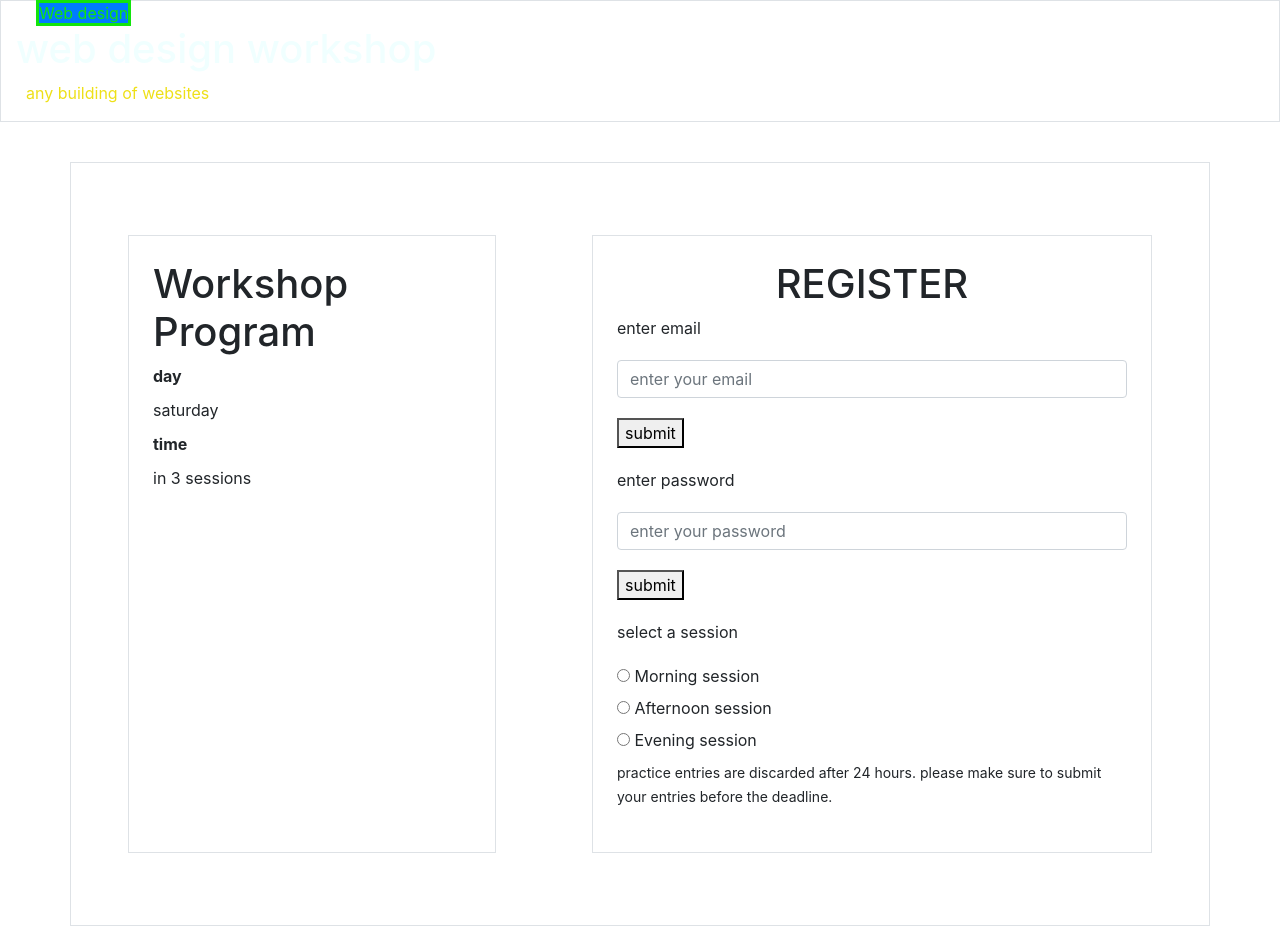
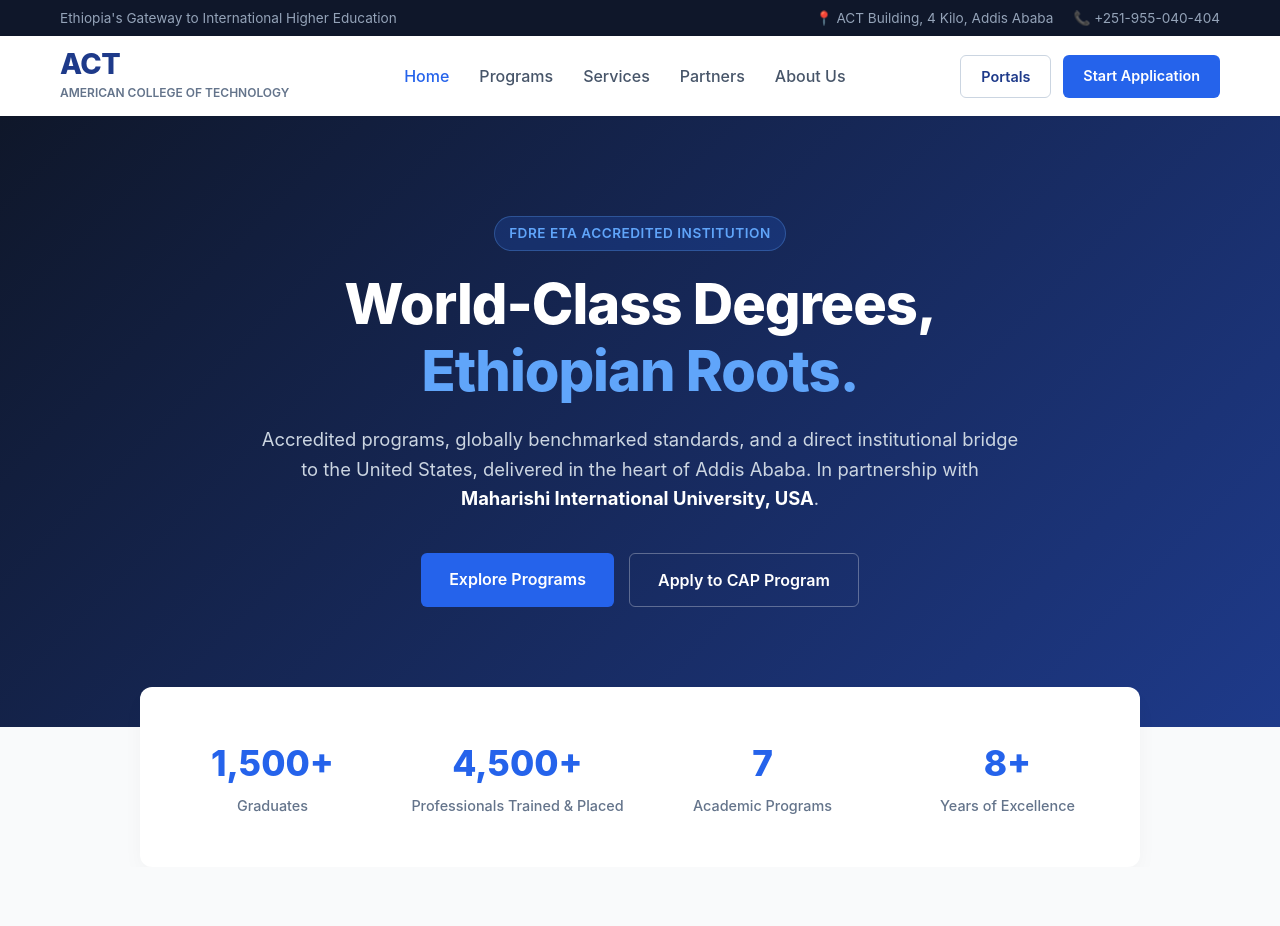
Before and after one commit to biruksamuel199-cmd/web-assignment, a plain HTML site: page index.html in a window 1280 px wide. After the commit the page ends 867 px from the top, so only its background shows below. Drawn offline with nearby package versions, Linux system fonts and the light colour scheme.

Commit message:
Add files via upload

```diff
--- /dev/null
+++ b/act.clone.css
@@ -0,0 +1,241 @@
+* {
+    margin: 0;
+    padding: 0;
+    box-sizing: border-box;
+    font-family: 'Inter', sans-serif;
+}
+
+body {
+    color: #1f2937;
+    background-color: #f9fafb;
+    line-height: 1.5;
+}
+
+.container {
+    max-width: 1200px;
+    margin: 0 auto;
+    padding: 0 20px;
+}
+
+/* Top Bar */
+.top-bar {
+    background-color: #0f172a;
+    color: #94a3b8;
+    font-size: 0.85rem;
+    padding: 8px 0;
+}
+
+.top-bar-flex {
+    display: flex;
+    justify-content: space-between;
+    align-items: center;
+}
+
+.top-contact {
+    display: flex;
+    gap: 20px;
+}
+
+/* Navbar */
+.navbar {
+    background-color: #ffffff;
+    box-shadow: 0 1px 3px rgba(0, 0, 0, 0.1);
+    position: sticky;
+    top: 0;
+    z-index: 100;
+}
+
+.nav-flex {
+    display: flex;
+    align-items: center;
+    justify-content: space-between;
+    height: 80px;
+}
+
+.logo h1 {
+    font-size: 1.8rem;
+    color: #1e3a8a;
+    font-weight: 800;
+    letter-spacing: -0.5px;
+    line-height: 1;
+}
+
+.logo span {
+    font-size: 0.75rem;
+    color: #64748b;
+    font-weight: 600;
+    text-transform: uppercase;
+}
+
+.nav-links {
+    display: flex;
+    gap: 30px;
+}
+
+.nav-links a {
+    text-decoration: none;
+    color: #475569;
+    font-weight: 500;
+    transition: color 0.2s;
+}
+
+.nav-links a:hover, .nav-links a.active {
+    color: #2563eb;
+}
+
+.nav-actions {
+    display: flex;
+    gap: 12px;
+}
+
+/* Buttons */
+.btn-primary {
+    background-color: #2563eb;
+    color: #ffffff;
+    padding: 10px 20px;
+    border-radius: 6px;
+    text-decoration: none;
+    font-weight: 600;
+    font-size: 0.9rem;
+    transition: background-color 0.2s;
+}
+
+.btn-primary:hover {
+    background-color: #1d4ed8;
+}
+
+.btn-outline {
+    background-color: transparent;
+    color: #1e3a8a;
+    border: 1px solid #cbd5e1;
+    padding: 10px 20px;
+    border-radius: 6px;
+    text-decoration: none;
+    font-weight: 600;
+    font-size: 0.9rem;
+    transition: all 0.2s;
+}
+
+.btn-outline:hover {
+    border-color: #2563eb;
+    color: #2563eb;
+}
+
+.btn-large {
+    padding: 14px 28px;
+    font-size: 1rem;
+}
+.hero {
+    background: linear-gradient(135deg, #0f172a 0%, #1e3a8a 100%);
+    color: #ffffff;
+    padding: 100px 0 120px;
+    text-align: center;
+}
+
+.hero-content {
+    max-width: 800px;
+    margin: 0 auto;
+}
+
+.badge {
+    display: inline-block;
+    background-color: rgba(37, 99, 235, 0.2);
+    color: #60a5fa;
+    border: 1px solid rgba(96, 165, 250, 0.3);
+    padding: 6px 14px;
+    border-radius: 20px;
+    font-size: 0.85rem;
+    font-weight: 600;
+    margin-bottom: 20px;
+    text-transform: uppercase;
+    letter-spacing: 0.5px;
+}
+
+.hero h1 {
+    font-size: 3.5rem;
+    font-weight: 800;
+    line-height: 1.2;
+    margin-bottom: 20px;
+    letter-spacing: -1px;
+}
+
+.hero h1 .highlight {
+    color: #60a5fa;
+}
+
+.hero-desc {
+    font-size: 1.15rem;
+    color: #cbd5e1;
+    margin-bottom: 40px;
+    line-height: 1.6;
+}
+
+.hero-desc strong {
+    color: #ffffff;
+}
+
+.hero-buttons {
+    display: flex;
+    justify-content: center;
+    gap: 15px;
+}
+
+.hero .btn-outline {
+    color: #ffffff;
+    border-color: rgba(255, 255, 255, 0.3);
+}
+
+.hero .btn-outline:hover {
+    background-color: rgba(255, 255, 255, 0.1);
+    border-color: #ffffff;
+}
+
+/* Stats Section */
+.stats-section {
+    background-color: #ffffff;
+    padding: 50px 0;
+    box-shadow: 0 10px 25px -5px rgba(0, 0, 0, 0.05);
+    margin-top: -40px;
+    position: relative;
+    border-radius: 12px;
+    max-width: 1000px;
+    margin-left: auto;
+    margin-right: auto;
+}
+
+.stats-grid {
+    display: grid;
+    grid-template-columns: repeat(4, 1fr);
+    text-align: center;
+    gap: 20px;
+}
+
+.stat-item h3 {
+    font-size: 2.2rem;
+    color: #2563eb;
+    font-weight: 800;
+    margin-bottom: 5px;
+}
+
+.stat-item p {
+    color: #64748b;
+    font-size: 0.9rem;
+    font-weight: 500;
+}
+
+/* Responsive design */
+@media (max-width: 768px) {
+    .nav-links, .top-bar {
+        display: none;
+    }
+    .hero h1 {
+        font-size: 2.5rem;
+    }
+    .stats-grid {
+        grid-template-columns: repeat(2, 1fr);
+        gap: 30px;
+    }
+    .stats-section {
+        margin: 20px 20px 0 20px;
+    }
+}
--- a/index.html
+++ b/index.html
@@ -3,49 +3,80 @@
 <head>
     <meta charset="UTF-8">
     <meta name="viewport" content="width=device-width, initial-scale=1.0">
-    <title>web assignment</title>
-    <link href="https://cdn.jsdelivr.net/npm/bootstrap@6.0.0-alpha.1/dist/css/bootstrap.min.css" rel="stylesheet">
-    <script type="module" src="https://cdn.jsdelivr.net/npm/bootstrap@6.0.0-alpha.1/dist/js/bootstrap.bundle.min.js"></script>
+    <title>ACT - American College of Technology</title>
+    <link rel="stylesheet" href="style.css">
+     <link href="act.clone.css" rel="stylesheet">
+
 </head>
 <body>
-    <div class="container-fluid border bg-black text-white" style="margin-bottom: 20px;">
-        <div class="row gx-5">
-            <div class="col">
-                <span class="bg-primary" style="color: rgb(18, 228, 12); width: 6rem; margin-top: 20px; margin-left: 20px; border: solid; text-align: center; background-color: #000;">Web design</span>
-                <h1 style="color: azure;">web design workshop</h1>
-                <p style="color: rgb(238, 224, 24); margin-left: 10px;">any building of websites</p>
+
+    <div class="top-bar">
+        <div class="container top-bar-flex">
+            <p>Ethiopia's Gateway to International Higher Education</p>
+            <div class="top-contact">
+                <span>📍 ACT Building, 4 Kilo, Addis Ababa</span>
+                <span>📞 +251-955-040-404</span>
             </div>
         </div>
     </div>
-    <div class="container border p-4" style="margin-top: 40px;">
-        <div class="row gx-5">
-            <div class="col md-3 border p-4 m-5" style="margin-top: 20px;">
-                <h1>Workshop Program</h1>
-                <p style="margin-bottom: 10px; font-weight: bold;">day</p>
-                <p style="margin-bottom: 10px; font-weight: normal;">saturday</p>
-                <p style="margin-bottom: 10px; font-weight: bold;">time</p>
-                <p style="margin-bottom: 10px; font-weight: normal;">in 3 sessions</p>
+
+
+    <header class="navbar">
+        <div class="container nav-flex">
+            <div class="logo">
+                <h1>ACT</h1>
+                <span>American College of Technology</span>
             </div>
-            <div class="col-6 md-3 border p-4 m-5" style="margin-top: 20px;">
-                <h1 style="text-align: center;">REGISTER</h1>
-                <p style="margin-bottom: 20px;">enter email</p>
-                <input type="email" placeholder="enter your email" class="form-control" style="margin-bottom: 20px;">
-                <button type="submit" class="theme-primary btn-solid btn-styled" style="margin-bottom: 20px;">submit</button>
-                <p style="margin-bottom: 20px;">enter password</p>
-                <input type="text" placeholder="enter your password" class="form-control" style="margin-bottom: 20px;">
-                <button type="submit" class="theme-primary btn-solid btn-styled" style="margin-bottom: 20px;">submit</button>
-                <p style="margin-bottom: 20px;">select a session</p>
-                <input type="radio" id="morning" name="session" value="morning">
-                <label for="morning">Morning session</label><br>
-                <input type="radio" id="afternoon" name="session" value="afternoon">
-                <label for="afternoon">Afternoon session</label><br>
-                <input type="radio" id="evening" name="session" value="evening">
-                <label for="evening">Evening session</label><br>
-                <p style="margin-bottom: 20px;" class="fs-6"><small>
-                    practice entries are discarded after 24 hours. please make sure to submit your entries before the deadline.
-                </small></p>
+            <nav class="nav-links">
+                <a href="#" class="active">Home</a>
+                <a href="#">Programs</a>
+                <a href="#">Services</a>
+                <a href="#">Partners</a>
+                <a href="#">About Us</a>
+            </nav>
+            <div class="nav-actions">
+                <a href="#" class="btn-outline">Portals</a>
+                <a href="#" class="btn-primary">Start Application</a>
             </div>
         </div>
-    </div>
+    </header>
+
+
+    <section class="hero">
+        <div class="container hero-content">
+            <span class="badge">FDRE ETA Accredited Institution</span>
+            <h1>World-Class Degrees, <br><span class="highlight">Ethiopian Roots.</span></h1>
+            <p class="hero-desc">
+                Accredited programs, globally benchmarked standards, and a direct institutional bridge to the United States, delivered in the heart of Addis Ababa. In partnership with <strong>Maharishi International University, USA</strong>.
+            </p>
+            <div class="hero-buttons">
+                <a href="#" class="btn-primary btn-large">Explore Programs</a>
+                <a href="#" class="btn-outline btn-large">Apply to CAP Program</a>
+            </div>
+        </div>
+    </section>
+
+
+    <section class="stats-section">
+        <div class="container stats-grid">
+            <div class="stat-item">
+                <h3>1,500+</h3>
+                <p>Graduates</p>
+            </div>
+            <div class="stat-item">
+                <h3>4,500+</h3>
+                <p>Professionals Trained & Placed</p>
+            </div>
+            <div class="stat-item">
+                <h3>7</h3>
+                <p>Academic Programs</p>
+            </div>
+            <div class="stat-item">
+                <h3>8+</h3>
+                <p>Years of Excellence</p>
+            </div>
+        </div>
+    </section>
+
 </body>
 </html>
```
